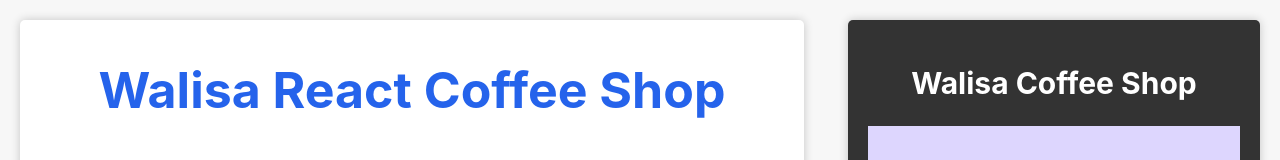
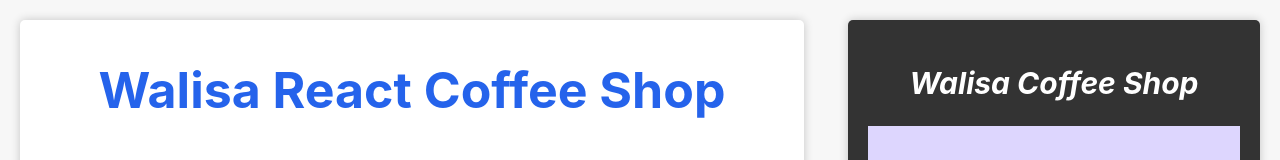
Before and after one commit to festus-sulumeti/Coffee-Phase-2-project, a React (Create React App) app: page / in a window 1280 px wide. Shown: the top 160 px of the page. Built offline with nearby package versions, Linux system fonts and the light colour scheme.

Commit message:
The files

```diff
--- a/src/Components/CoffeeList.js
+++ b/src/Components/CoffeeList.js
@@ -9,6 +9,10 @@ function CoffeeList({ searchTerm }) {
   // Function to add a coffee item to the cart
   const addToCart = (coffee) => {
     setSelectedItems([...selectedItems, coffee]);
+
+
+    // Automatically hide the cart popup after 3 seconds
+
   };
 
   const filteredCoffee = coffeeData.coffee.filter((coffee) =>
--- a/src/Components/SidebarContent.js
+++ b/src/Components/SidebarContent.js
@@ -7,7 +7,7 @@ function SidebarContent() {
   return (
     <div className="sidebar-content">
       <h2>
-        Walisa Coffee Shop <i className="uil uil-coffee"></i>
+       <i className="uil uil-coffee"> Walisa Coffee Shop</i>
       </h2>
       <div>
         <NavLinks />
```
